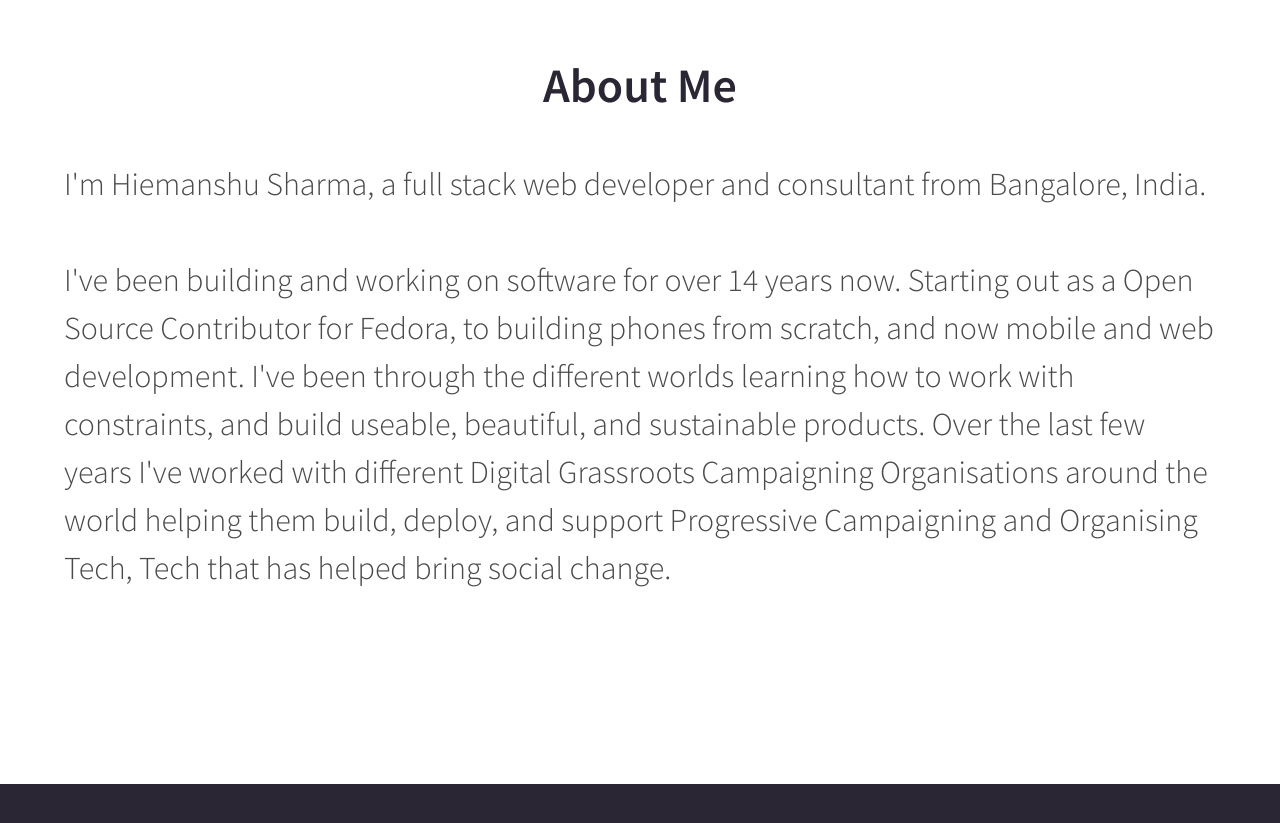
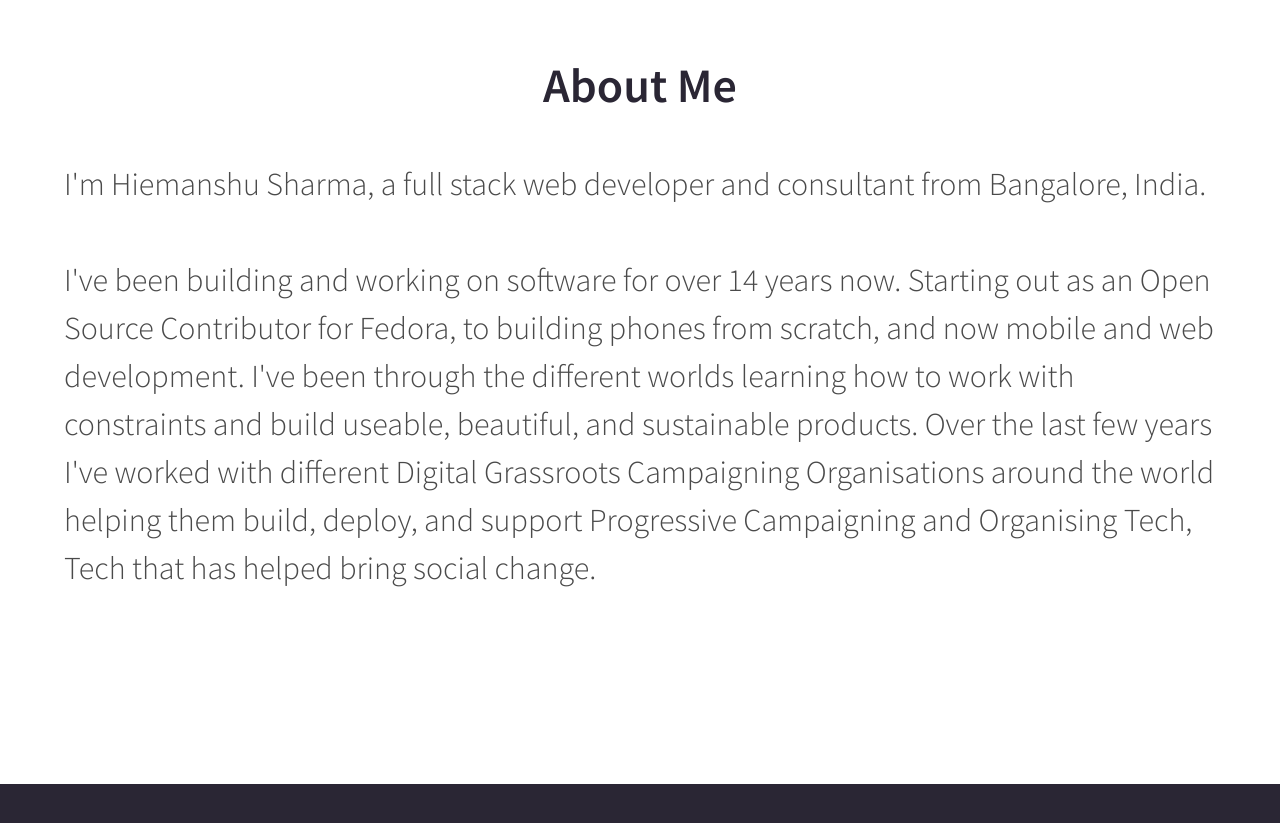
Before and after one commit to hiemanshu/hiems.net, a Jekyll site: the page built from index.markdown, in a window 1280 px wide and 900 px high, scrolled down 986 px. Shown: the top 823 px of the window. Built offline with Jekyll 4.4.1, drawn with Linux system fonts in a browser that asks for light colours; nearby versions of some CDN libraries; some of the changed text lies outside the part shown.

```diff
--- a/_includes/about.html
+++ b/_includes/about.html
@@ -9,7 +9,7 @@
       <p class="is-size-3">
         I'm Hiemanshu Sharma, a full stack web developer and consultant from Bangalore, India.<br><br>
 
-        I've been building and working on software for over 14 years now. Starting out as a Open Source Contributor for Fedora, to building phones from scratch, and now mobile and web development. I've been through the different worlds learning how to work with constraints, and build useable, beautiful, and sustainable products. Over the last few years I've worked with different Digital Grassroots Campaigning Organisations around the world helping them build, deploy, and support Progressive Campaigning and Organising Tech, Tech that has helped bring social change.<br><br>
+        I've been building and working on software for over 14 years now. Starting out as an Open Source Contributor for Fedora, to building phones from scratch, and now mobile and web development. I've been through the different worlds learning how to work with constraints and build useable, beautiful, and sustainable products. Over the last few years I've worked with different Digital Grassroots Campaigning Organisations around the world helping them build, deploy, and support Progressive Campaigning and Organising Tech, Tech that has helped bring social change.<br><br>
       </p>
     </div>
   </div>
@@ -30,7 +30,7 @@
       <div class="column">
         <h1 class="title has-text-light">Consult</h1>
         <h2 class="subtitle has-text-weight-medium has-text-light">
-          Building tech is an important path, and defining the right goals, building the right thing and with the right assumptions another.<br />
+          Building tech is an important path and defining the right goals, building the right thing, and with the right assumptions another.<br />
 
           I have experience defining and adopting the processes the team needs to help them build the right things, and build them the right way.
         </h2>
@@ -58,7 +58,7 @@
       <div class="column">
         <h1 class="title has-text-light">Support</h1>
         <h2 class="subtitle has-text-weight-medium has-text-light">
-          I love jumping into projects that need temporary capacity, helping debug scaling issues and other developer support.<br />
+          I love jumping into projects that need temporary capacity, helping debug scaling issues, and other developer support.<br />
 
           Discovering bottlenecks and rewriting some parts of the functionality in a language more suited to the use case is always a fun challenge.
         </h2>
```
Also changed, not shown: other parts of _includes/about.html (+3 -3 lines).
